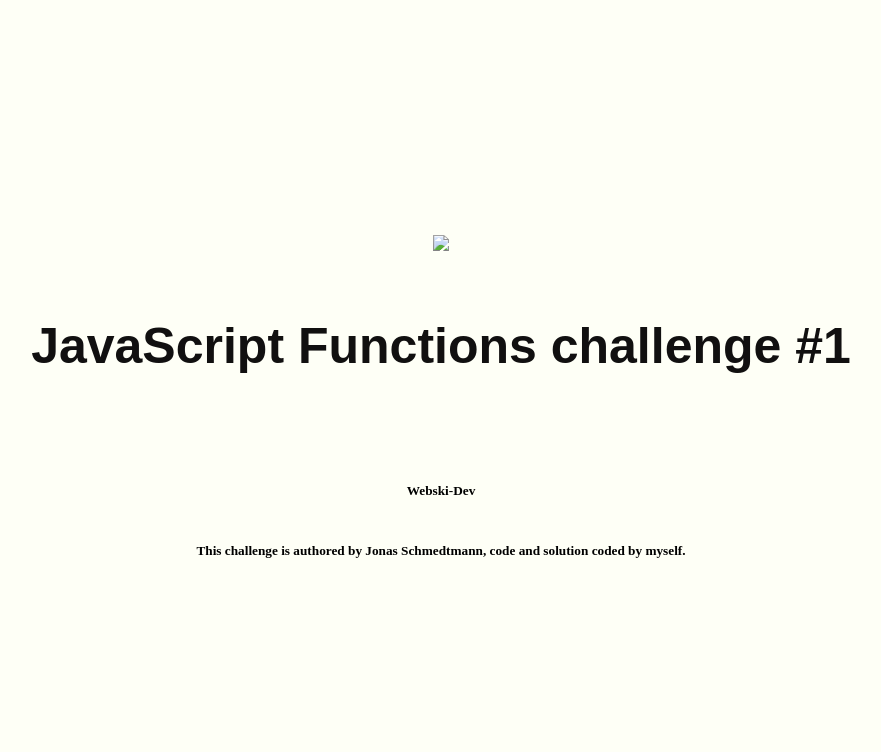
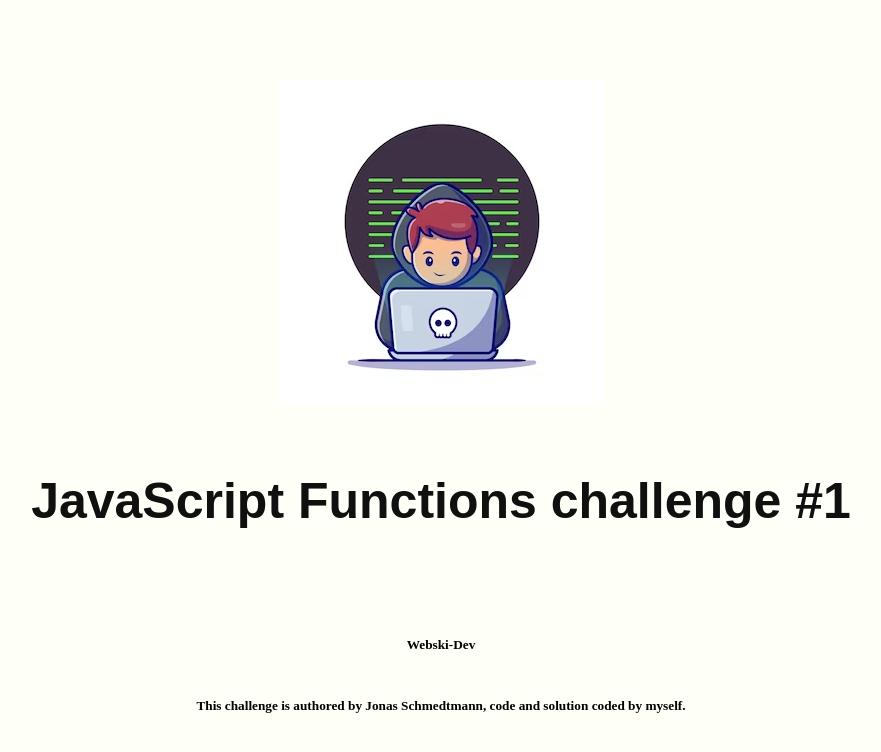
Before and after one commit to webski-dev/JavaScript-Challenge-1-Functions, a plain HTML site: page index.html in a window 1280 px wide. Shown: the top 752 px of the page, without its empty margins (199-1080 px from the left). Drawn offline with Linux system fonts and the light colour scheme.

Commit message:
Update index.html

```diff
--- a/index.html
+++ b/index.html
@@ -28,7 +28,7 @@
     </style>
   </head>
   <body>
-    <img src="/starter/logo.png" />
+    <img src="logo.png" />
     <h1>JavaScript Functions challenge #1</h1>
     <br />
     <h5>Webski-Dev</h5>
```
